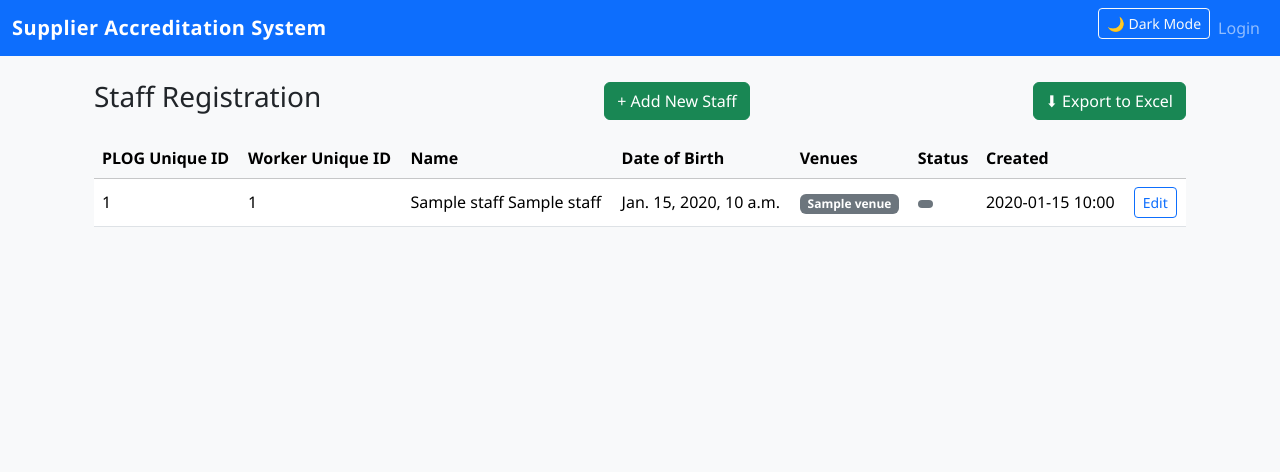
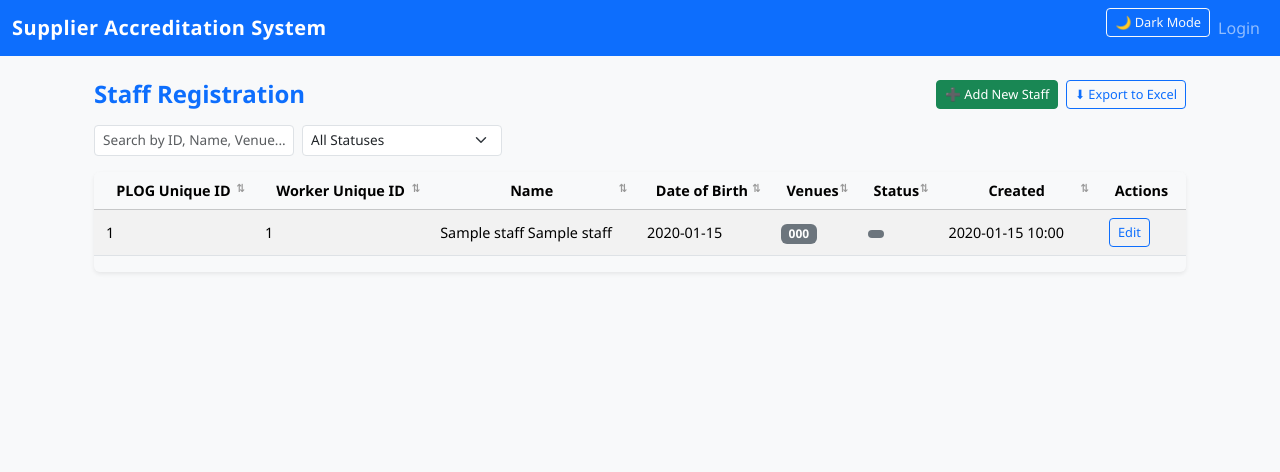
Before and after one commit to Kaleem-mohideen/SEL---Logistics---Supplier-Accreditation, a Django app: template templates/staff/landing.html in a window 1280 px wide. Shown: the top 472 px of the page. Run offline with Django 4.2, Linux system fonts and the light colour scheme; the template is opened without the code that fills it: most values are stand-ins (such as "Sample title", 1, 10 or a date in 2020).

Commit message:
landing page search and sort with alignment

```diff
--- a/templates/staff/landing.html
+++ b/templates/staff/landing.html
@@ -1,42 +1,121 @@
 {% extends "base.html" %}
+{% load static %}
 {% block title %}Supplier Portal - Staff{% endblock %}
+
+{% block extra_css %}
+<style>
+  /* Compact, professional table styling */
+  .table {
+    font-size: 0.9rem;
+    word-wrap: break-word;
+    white-space: normal;
+  }
+
+  th, td {
+    max-width: 180px;
+    overflow-wrap: break-word;
+  }
+
+  .table thead th {
+    cursor: pointer;
+    user-select: none;
+    position: relative;
+  }
+
+  .table thead th.sortable::after {
+    content: "⇅";
+    position: absolute;
+    right: 8px;
+    font-size: 0.7rem;
+    color: #999;
+  }
+
+  .table thead th.sorted-asc::after {
+    content: "▲";
+    color: #007bff;
+  }
+
+  .table thead th.sorted-desc::after {
+    content: "▼";
+    color: #007bff;
+  }
+
+  .table td, .table th {
+    vertical-align: middle;
+    padding: 0.5rem 0.75rem;
+  }
+
+  .badge {
+    font-size: 0.75rem;
+  }
+
+  .search-bar {
+    margin-bottom: 1rem;
+    display: flex;
+    flex-wrap: wrap;
+    gap: 0.5rem;
+  }
+
+  .search-bar input,
+  .search-bar select {
+    width: 200px;
+    font-size: 0.85rem;
+  }
+
+  .btn-sm {
+    padding: 0.25rem 0.5rem;
+    font-size: 0.8rem;
+  }
+</style>
+{% endblock %}
 
 {% block content %}
 <div class="container mt-4">
+
   <div class="d-flex justify-content-between align-items-center mb-3">
-    <h3>Staff Registration</h3>
-    <a class="btn btn-success" href="{% url 'staff:create' %}">+ Add New Staff</a>
-    <a href="{% url 'staff:export' %}" class="btn btn-success">
-    ⬇ Export to Excel
-    </a>
+    <h4 class="fw-bold text-primary mb-0">Staff Registration</h4>
+    <div class="d-flex gap-2">
+      <a class="btn btn-sm btn-success" href="{% url 'staff:create' %}">➕ Add New Staff</a>
+      <a href="{% url 'staff:export' %}" class="btn btn-sm btn-outline-primary">⬇ Export to Excel</a>
+    </div>
+  </div>
 
+  <!-- 🔍 Search and Filter Controls -->
+  <div class="search-bar">
+    <input type="text" id="searchInput" class="form-control form-control-sm" placeholder="Search by ID, Name, Venue...">
+    <select id="statusFilter" class="form-select form-select-sm">
+      <option value="">All Statuses</option>
+      <option value="Non Completo">Non Completo</option>
+      <option value="Completato">Completato</option>
+      <option value="In Review">In Review</option>
+    </select>
   </div>
 
   {% if staff_list %}
-  <div class="table-responsive">
-    <table class="table table-hover align-middle">
-      <thead class="table-light">
+  <div class="table-responsive shadow-sm rounded">
+    <table class="table table-hover table-striped align-middle" id="staffTable">
+      <thead class="table-light text-center align-middle">
         <tr>
-          <th>PLOG Unique ID</th>
-          <th>Worker Unique ID</th>
-          <th>Name</th>
-          <th>Date of Birth</th>
-          <th>Venues</th>
-          <th>Status</th>
-          <th>Created</th>
-          <th></th>
+          <th class="sortable">PLOG Unique ID</th>
+          <th class="sortable">Worker Unique ID</th>
+          <th class="sortable">Name</th>
+          <th class="sortable">Date of Birth</th>
+          <th class="sortable">Venues</th>
+          <th class="sortable">Status</th>
+          <th class="sortable">Created</th>
+          <th>Actions</th>
         </tr>
       </thead>
       <tbody>
         {% for s in staff_list %}
         <tr>
           <td>{{ s.plog_unique_id }}</td>
-          <td>{{ s.worker_unique_id }}</td>
+          <td>{{ s.worker_unique_id|default:"—" }}</td>
           <td>{{ s.document_family_name }} {{ s.document_given_name }}</td>
-          <td>{{ s.date_of_birth }}</td>
+          <td>{{ s.date_of_birth|date:"Y-m-d" }}</td>
           <td>
             {% for v in s.venue.all %}
-              <span class="badge bg-secondary">{{ v.name }}</span>
+              <span class="badge bg-secondary">{{ v.code }}</span>
             {% empty %}
               <span class="text-muted">—</span>
             {% endfor %}
@@ -67,13 +146,15 @@
   </div>
 
   {% else %}
-    <div class="alert alert-info">No staff records yet. Click "Add New Staff" to register.</div>
+    <div class="alert alert-info mt-3">
+      No staff records yet. Click <strong>"Add New Staff"</strong> to register.
+    </div>
   {% endif %}
 
-  <!-- pagination -->
+  <!-- Pagination -->
   {% if is_paginated %}
-  <nav>
-    <ul class="pagination">
+  <nav class="mt-3">
+    <ul class="pagination pagination-sm justify-content-center mb-0">
       {% if page_obj.has_previous %}
         <li class="page-item"><a class="page-link" href="?page={{ page_obj.previous_page_number }}">Previous</a></li>
       {% endif %}
@@ -86,3 +167,65 @@
   {% endif %}
 </div>
 {% endblock %}
+
+{% block extra_js %}
+<script>
+  // 🔹 SORTING
+  document.addEventListener("DOMContentLoaded", function() {
+    const table = document.getElementById("staffTable");
+    const headers = table.querySelectorAll("th.sortable");
+    let currentSort = { index: null, direction: null };
+
+    headers.forEach((header, index) => {
+      header.addEventListener("click", () => {
+        const tbody = table.querySelector("tbody");
+        const rows = Array.from(tbody.querySelectorAll("tr"));
+        const asc = currentSort.index !== index || currentSort.direction !== "asc";
+
+        rows.sort((a, b) => {
+          const aText = a.children[index].innerText.toLowerCase();
+          const bText = b.children[index].innerText.toLowerCase();
+          return asc ? aText.localeCompare(bText) : bText.localeCompare(aText);
+        });
+
+        headers.forEach(h => h.classList.remove("sorted-asc", "sorted-desc"));
+        header.classList.add(asc ? "sorted-asc" : "sorted-desc");
+
+        tbody.innerHTML = "";
+        rows.forEach(row => tbody.appendChild(row));
+
+        currentSort = { index, direction: asc ? "asc" : "desc" };
+      });
+    });
+  });
+
+  // 🔹 SEARCH + FILTER
+  document.addEventListener("DOMContentLoaded", function() {
+    const searchInput = document.getElementById("searchInput");
+    const statusFilter = document.getElementById("statusFilter");
+    const table = document.getElementById("staffTable");
+    const rows = table.querySelectorAll("tbody tr");
+
+    function filterTable() {
+      const searchTerm = searchInput.value.toLowerCase();
+      const statusValue = statusFilter.value.toLowerCase();
+
+      rows.forEach(row => {
+        const text = row.innerText.toLowerCase();
+        const statusText = row.children[5].innerText.toLowerCase();
+        const matchSearch = !searchTerm || text.includes(searchTerm);
+        const matchStatus = !statusValue || statusText.includes(statusValue);
+
+        if (matchSearch && matchStatus) {
+          row.style.display = "";
+        } else {
+          row.style.display = "none";
+        }
+      });
+    }
+
+    searchInput.addEventListener("keyup", filterTable);
+    statusFilter.addEventListener("change", filterTable);
+  });
+</script>
+{% endblock %}
```
